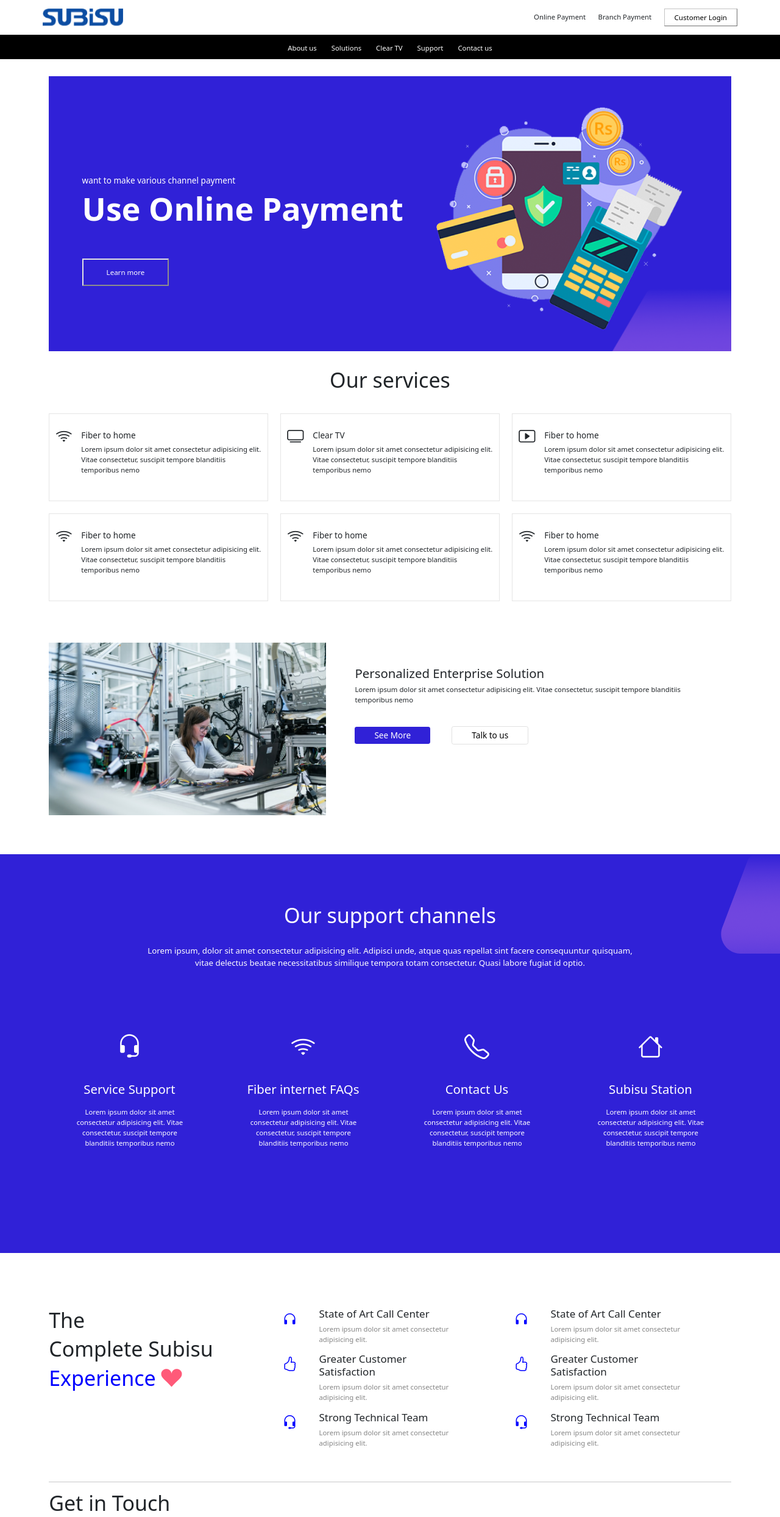
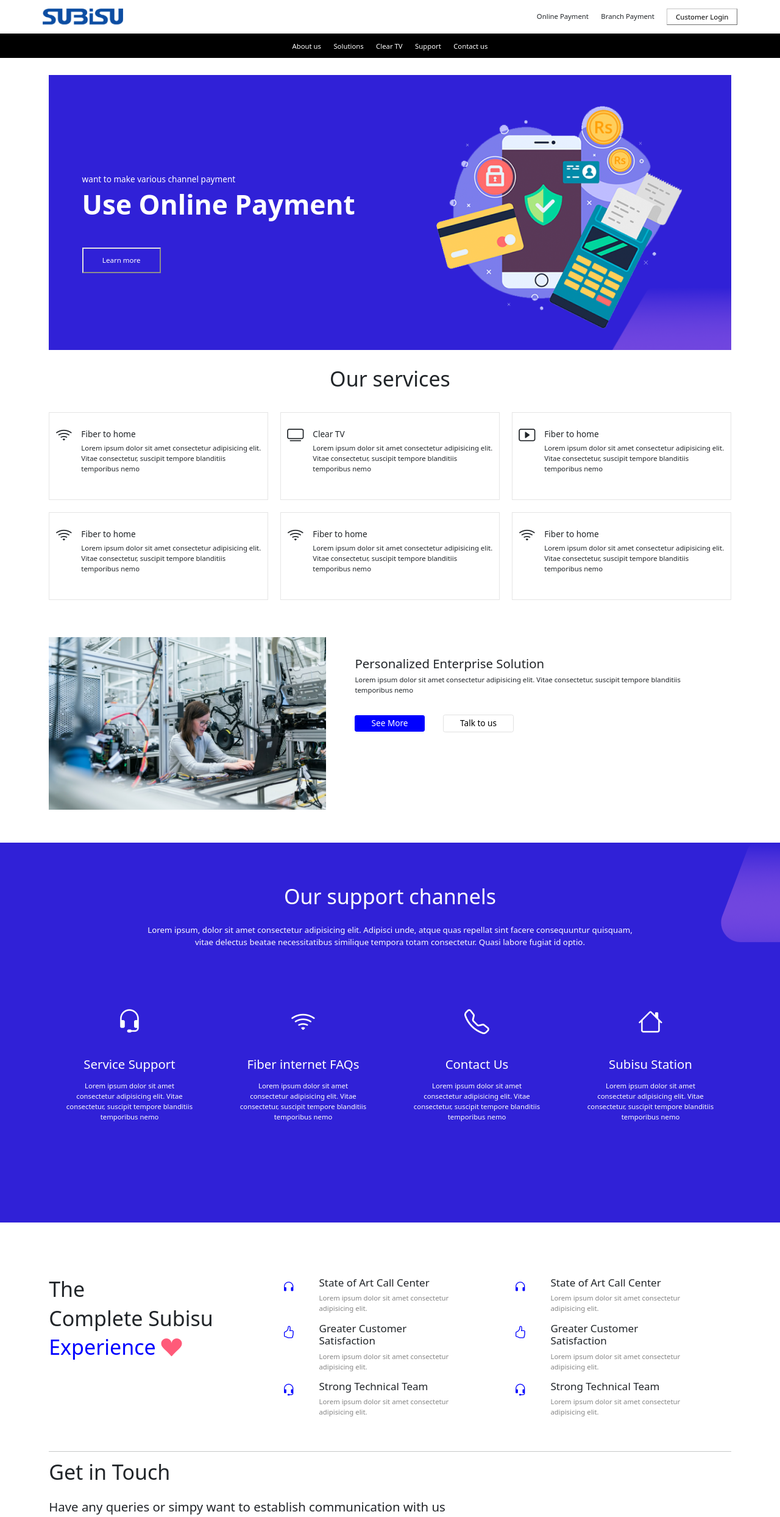
Before and after one commit to AsheshRanaGurung/wicc1st_assignment, a website built with Parcel: page index.html in a window 1280 px wide. Shown: the top 2488 px of the page at 61% size. Built offline with nearby package versions, Linux system fonts and the light colour scheme.

Commit message:
2nd commit

```diff
--- a/index.html
+++ b/index.html
@@ -3,6 +3,7 @@
   <head>
     <meta charset="UTF-8" />
     <meta http-equiv="X-UA-Compatible" content="ie=edge" />
+    <meta name="viewport" content="width=device-width,initial-scale=1">
     <link rel="stylesheet" href="style.css" />
     <link
       rel="stylesheet"
--- a/package.json
+++ b/package.json
@@ -6,7 +6,7 @@
   "scripts": {
     "start": "parcel index.html --open",
     "build": "parcel build index.html",
-    "sass": "node-sass style.scss style.css --watch"
+    "sass": "node-sass style.scss style.css"
   },
   "dependencies": {
     "bootstrap": "^5.1.3",
--- a/scss/abstracts/_variables.scss
+++ b/scss/abstracts/_variables.scss
@@ -1,4 +1,3 @@
-
 //new gridbreakpoing
 $grid-breakpoints: (
   xs: 0,
@@ -9,19 +8,18 @@ $grid-breakpoints: (
   xxl: 1420px,
 );
 
-
 $blue: #2f6fcf;
-$gray-200:#e1e1e1;
+$gray-200: #e1e1e1;
 $green: #43a047;
 $blue-5: #ebf2ff;
-
+$gray: #737373;
+$light-gray: #858585;
+$header-button: #c4c4c4;
+$logoblue: #0000ff;
+$pink: #ff5a79;
 $yellow-56: #fec120;
 
 $red: #f44336;
-
-
-
-
 
 //colors
 
@@ -30,7 +28,7 @@ $secondary: $gray-200;
 $success: $green;
 $info: $blue-5;
 $warning: $yellow-56;
- $danger: $red;
+$danger: $red;
 // $light: $gray-100;
 $dark: black;
 // $border-color-gray: $gray-80;
@@ -45,5 +43,5 @@ $theme-colors: (
   "danger": $danger,
   // "light": $light,
   // "dark": $dark,
-  // "error": $red,
+  // "error": $red,,,,,,
 );
--- a/scss/components/_cards.scss
+++ b/scss/components/_cards.scss
@@ -30,6 +30,6 @@
   text-align: center;
   padding: 2rem;
 }
-.right {
-  margin-left: 20%;
-}
+// .right {
+//   margin-left: 20%;
+// }
--- a/scss/components/_contact.scss
+++ b/scss/components/_contact.scss
@@ -1,31 +1,28 @@
-.contact{
+.contact {
   padding-bottom: 3rem;
-  .row{
-    padding-top:1rem;
-    .form-group{
-      padding-bottom:2rem;
-      .h6{
-        color:#737373;
+  .row {
+    padding-top: 1rem;
+    .form-group {
+      padding-bottom: 2rem;
+      .h6 {
+        color: $gray;
       }
-      .form-control{
-        height:3.5rem;
+      .form-control {
+        height: 3.5rem;
       }
-      .textarea{
-        height:18rem;
-        margin-bottom:1rem;
+      .textarea {
+        height: 18rem;
+        margin-bottom: 1rem;
       }
-
     }
   }
-  .btn-secondary{
-    position:right;
-    background-color: #F09B11;
+  .btn-secondary {
+    position: right;
+    background-color: #f09b11;
     color: $white;
-    border-radius: 16px;
-    padding: 8px 16px;
-    border:none;
-    right:1rem;
-
+    border-radius: 1rem;
+    padding: 0.5rem 1rem;
+    border: none;
+    right: 1rem;
+  }
 }
-
-  }
--- a/scss/components/_experience.scss
+++ b/scss/components/_experience.scss
@@ -1,18 +1,19 @@
-.experience{
-  .experience-name{
-    color:blue;
+.experience {
+  .experience-name {
+    color: $logoblue;
   }
-  .controw{
+  .controw {
     padding: 6.6rem 0 2rem 0;
-  }.logo{
-    color:blue;
+  }
+  .logo {
+    color: $logoblue;
     padding: 0 1rem;
-    font-size: 24px;
+    font-size: 1.5rem;
   }
-.font{
-  color: #FF5A79;
-}
-  p{
-    color:#858585;
+  .font {
+    color: $pink;
+  }
+  p {
+    color: $light-gray;
   }
 }
--- a/scss/components/_footer.scss
+++ b/scss/components/_footer.scss
@@ -1,9 +1,9 @@
-.footer{
-  background-color:$black;
-  padding:0.5rem;
-  p{
+.footer {
+  background-color: $black;
+  padding: 0.5rem;
+  p {
     text-align: center;
-    color:$white;
-    font-size: 13.33px;
+    color: $white;
+    font-size: 0.8rem;
   }
 }
--- a/scss/components/_header.scss
+++ b/scss/components/_header.scss
@@ -1,30 +1,28 @@
-.header{
-  display:flex;
-  position:relative;
-  justify-content:space-between;
+.header {
+  display: flex;
+  position: relative;
+  justify-content: space-between;
   padding: 1rem 0;
-  .btn-solid{
+  .btn-solid {
     background-color: transparent;
-    padding:5px 16px;
-      border-width:1px;
-      border-color:
-      #C4C4C4;
+    padding: 0.3rem 1rem;
+    border-width: 1px;
+    border-color: $header-button;
   }
-  .btn:hover{
-    transition:all 1s ease;
-    box-shadow:0 0 15px -8px $black;
+  .btn:hover {
+    transition: all 1s ease;
+    box-shadow: 0 0 1rem -0.5rem $black;
   }
-  .list{
-    display:flex;
-    align-items:center;
+  .list {
+    display: flex;
+    align-items: center;
   }
 
-  li{
+  li {
     margin-left: 1.5rem;
   }
-  a{
-  font-weight:400;
-    @include rfs(13.33px)
+  a {
+    font-weight: 400;
+    @include rfs(13.33px);
   }
-
 }
--- a/scss/components/_hero.scss
+++ b/scss/components/_hero.scss
@@ -1,14 +1,13 @@
-.hero{
+.hero {
   margin-top: 2rem;
-  h5{
-    font-size:1rem;
-    font-weight:400;
+  h5 {
+    font-size: 1rem;
+    font-weight: 400;
   }
-  h2{
-    font-size:52px;
-    font-weight:700;
-    padding-bottom: 44px;
-
+  h2 {
+    font-size: 3.25rem;
+    font-weight: 700;
+    padding-bottom: 2.75rem;
   }
   .wrapper {
     width: 100%;
@@ -19,28 +18,25 @@
     margin: 9rem 0 0 4rem;
     flex-direction: column;
     justify-content: center;
-    .btn-secondary{
+    .btn-secondary {
       background-color: transparent;
-      color:$white;
-      padding:12px 38px;
-      font-weight:400;
+      color: $white;
+      padding: 0.75rem 2.3rem;
+      font-weight: 400;
     }
   }
-  .image-here{
-    padding:2rem 0rem 2rem 0rem;
+  .image-here {
+    padding: 2rem 0rem 2rem 0rem;
   }
 
-  col{
-    color:$white;
-
+  col {
+    color: $white;
   }
-  img-fluid{
+  img-fluid {
     padding-left: 1rem;
-    margin:1rem 0;
-
+    margin: 1rem 0;
   }
 }
-.hero-img{
+.hero-img {
   background-image: url(assets/images/hero-background.png);
-
 }
--- a/scss/components/_nav.scss
+++ b/scss/components/_nav.scss
@@ -1,30 +1,30 @@
-.navbar{
-  background-color:$dark;
+.navbar {
+  background-color: $dark;
   justify-content: center;
 
-height: 3rem;
-left: 0px;
-ul{
-  display:flex;
-    flex-direction:row;
-    align-items:center;
-    justify-content:space-between;
-    li a{
-      padding:8px 12px;
-      display:flex;
-      flex-direction:row;
-      justify-content:space-between;
-      display:block;
+  height: 3rem;
+  left: 0rem;
+  ul {
+    display: flex;
+    flex-direction: row;
+    align-items: center;
+    justify-content: space-between;
+    li a {
+      padding: 0.5rem 0.75rem;
+      display: flex;
+      flex-direction: row;
+      justify-content: space-between;
+      display: block;
     }
-}
+  }
 
-.navbar-list{
-  display:flex;
-  align-items:center;
+  .navbar-list {
+    display: flex;
+    align-items: center;
 
-  .navbar-item{
-   color:$white;
-    @include rfs(13.33px)
+    .navbar-item {
+      color: $white;
+      @include rfs(13.33px);
+    }
   }
 }
-}
--- a/scss/components/_personalized.scss
+++ b/scss/components/_personalized.scss
@@ -1,5 +1,5 @@
 .personalized {
-  margin: 48px 0 64px 0;
+  margin: 3rem 0 4rem 0;
   .right {
     border: none;
   }
@@ -7,25 +7,25 @@
     margin-right: 2rem;
   }
   .card-title {
-    padding-top: 38px;
+    padding-top: 2.3rem;
   }
   .card-text {
-    padding-bottom: 20px;
+    padding-bottom: 1.25rem;
   }
   .btn-primary {
-    padding: 4px 32px;
-    margin-right: 32px;
-    background-color: #3021d7;
+    padding: 0.25rem 2rem;
+    margin-right: 2rem;
+    background-color: $logoblue; // #3021d7;
     border-style: none;
   }
   .btn-secondary {
-    padding: 4px 32px;
-    margin-right: 32px;
+    padding: 0.25rem 2rem;
+    margin-right: 2rem;
     background-color: $white;
   }
   .btn-secondary:hover {
     background-color: $black;
-    color: white;
+    color: $white;
     transition: all 1s ease;
   }
 }
--- a/scss/components/_support.scss
+++ b/scss/components/_support.scss
@@ -1,43 +1,40 @@
-.support{
-  background-image: url(assets/images/support-background.png);;
-  padding-bottom :4rem;
-  .support-name{
-    padding-top:80px;
-    color:$white;
+.support {
+  background-image: url(assets/images/support-background.png);
+  padding-bottom: 4rem;
+  .support-name {
+    padding-top: 5rem;
+    color: $white;
     text-align: center;
   }
-  .support-info{
-    color:$white;
-    padding-top:22px;
+  .support-info {
+    color: $white;
+    padding-top: 1.37rem;
     font-size: 13.33px;
-    text-align:center;
-    margin-bottom:48px;
+    text-align: center;
+    margin-bottom: 3rem;
   }
 
-  .card-logo{
+  .card-logo {
     font-size: 3rem;
     text-align: center;
     padding-top: 3.5rem;
-
   }
-  .card-title{
+  .card-title {
     padding-top: 2rem;
     text-align: center;
   }
-  .card-text{
-    padding: 10px 34px 29px 35px;
+  .card-text {
+    padding: 0.62rem 2.1rem 1.8rem 2.1rem;
     text-align: center;
   }
-  .card-body{
-    color:$white;
-    padding-bottom:20px;
-
+  .card-body {
+    color: $white;
+    padding-bottom: 1.25rem;
   }
-  .card-body:hover{
+  .card-body:hover {
     background-color: $white;
-    color:$black;
-    border-radius:5px;
-    transition:all 0.7s ease;
-
+    color: $black;
+    border-radius: 0.31rem;
+    transition: all 0.7s ease;
+  }
 }
-}
```
Also changed, not shown: style.css.
